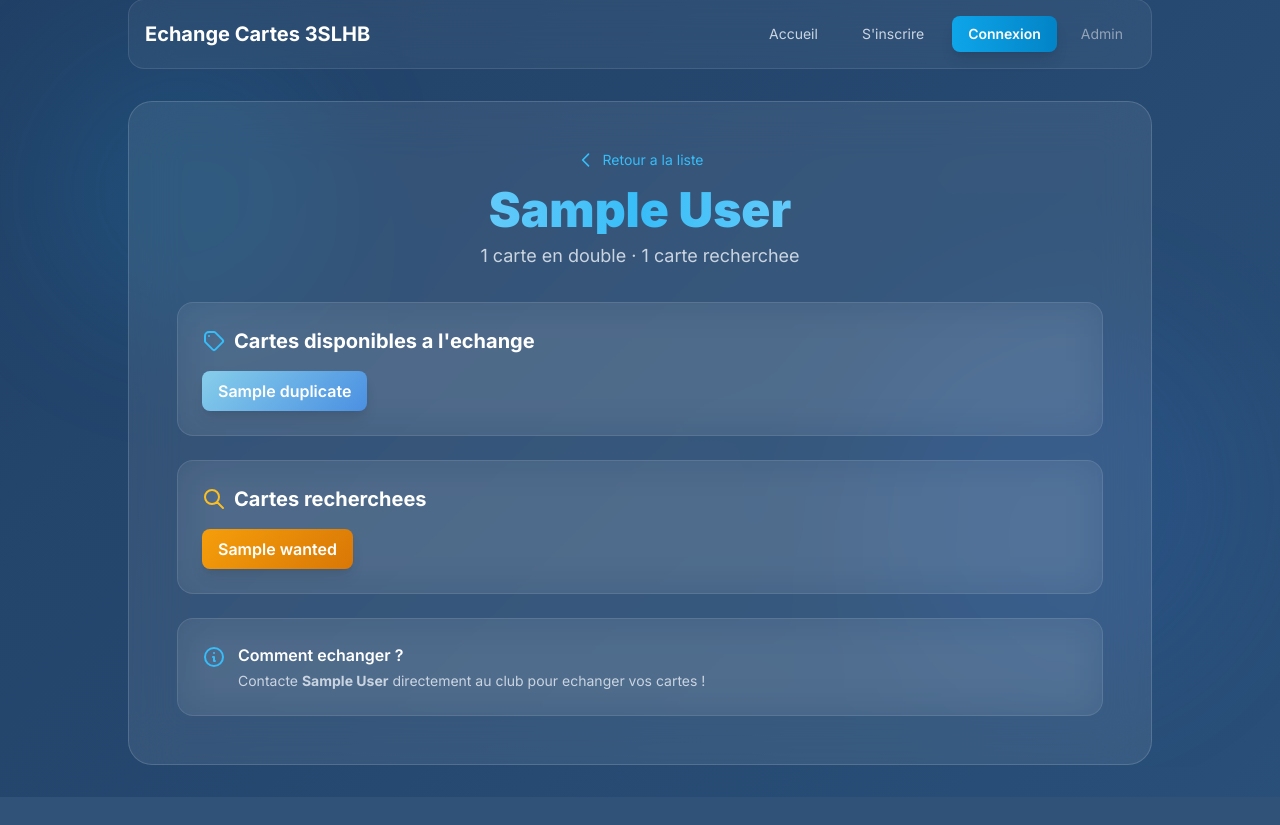
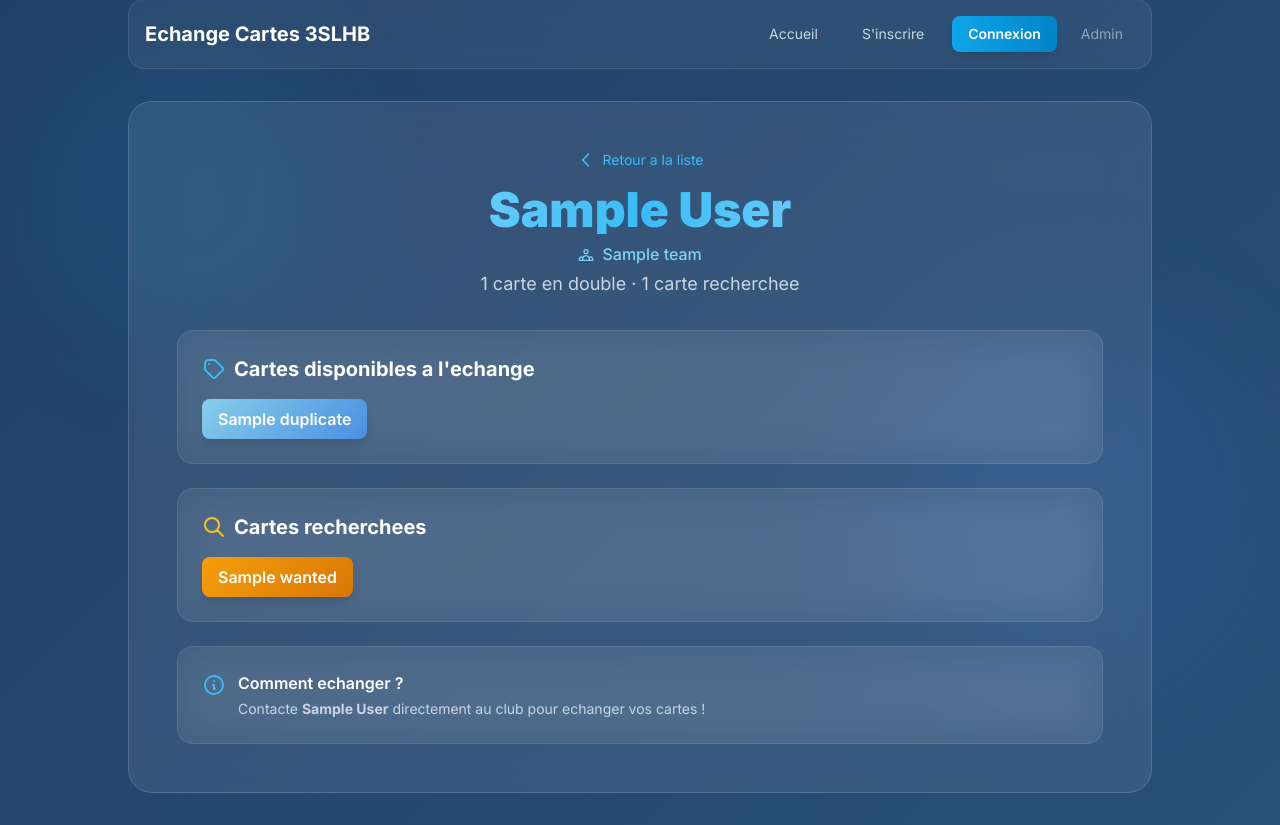
Before and after one commit to Lemalty/trading-cartes-panini, a Node project: template src/views/member.ejs in a window 1280 px wide. Shown: the part 33-858 px from the top of the page. Before the commit the page ends 798 px from the top, so only its background shows below. Run offline with Node 20 templates, Linux system fonts and the light colour scheme; the template is opened without the code that fills it: most values are stand-ins (such as "Sample title", 1, 10 or a date in 2020); some libraries are stand-ins or nearby versions.

Commit message:
feat: affichage de l'equipe sur la page publique d'un membre
Affiche le nom de l'equipe sous le nom du membre sur member.ejs,
uniquement si l'equipe est renseignee.

https://claude.ai/code/session_01X2XfV53VQGcswU6eZSfcpP

```diff
--- a/src/views/member.ejs
+++ b/src/views/member.ejs
@@ -58,6 +58,15 @@
             <h1 class="text-2xl sm:text-4xl md:text-5xl font-black bg-gradient-to-r from-sky-200 via-sky-400 to-sky-200 bg-clip-text text-transparent mb-2">
                 <%= member.displayName %>
             </h1>
+
+            <% if (member.team) { %>
+                <p class="text-sky-300 text-sm sm:text-base font-medium mb-1">
+                    <svg class="w-4 h-4 inline-block mr-1 -mt-0.5" fill="none" stroke="currentColor" viewBox="0 0 24 24">
+                        <path stroke-linecap="round" stroke-linejoin="round" stroke-width="2" d="M17 20h5v-2a3 3 0 00-5.356-1.857M17 20H7m10 0v-2c0-.656-.126-1.283-.356-1.857M7 20H2v-2a3 3 0 015.356-1.857M7 20v-2c0-.656.126-1.283.356-1.857m0 0a5.002 5.002 0 019.288 0M15 7a3 3 0 11-6 0 3 3 0 016 0z"></path>
+                    </svg>
+                    <%= member.team %>
+                </p>
+            <% } %>
 
             <p class="text-slate-300 text-sm sm:text-lg">
                 <%= member.duplicates.length %> carte<%= member.duplicates.length > 1 ? 's' : '' %> en double
```
